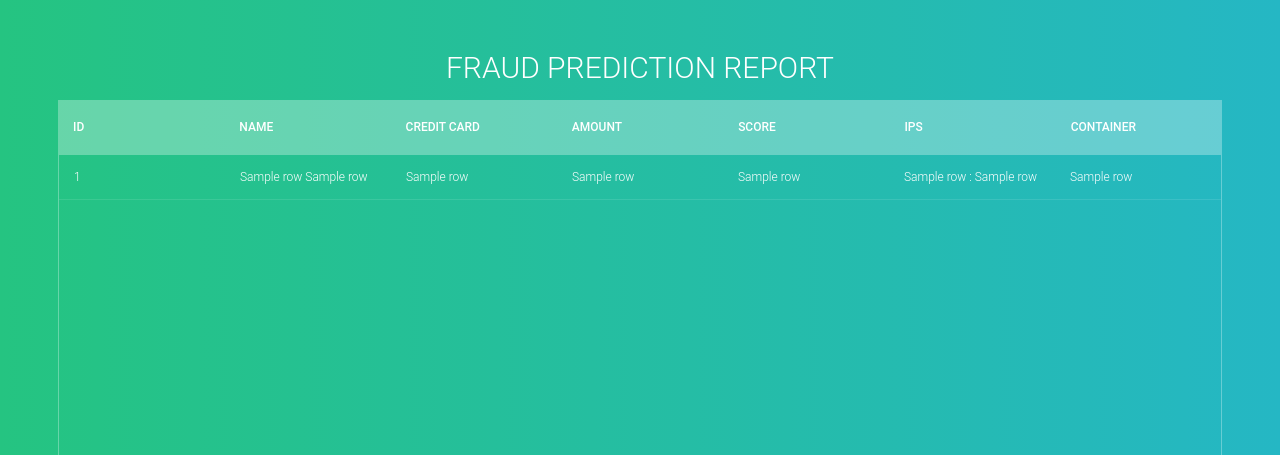
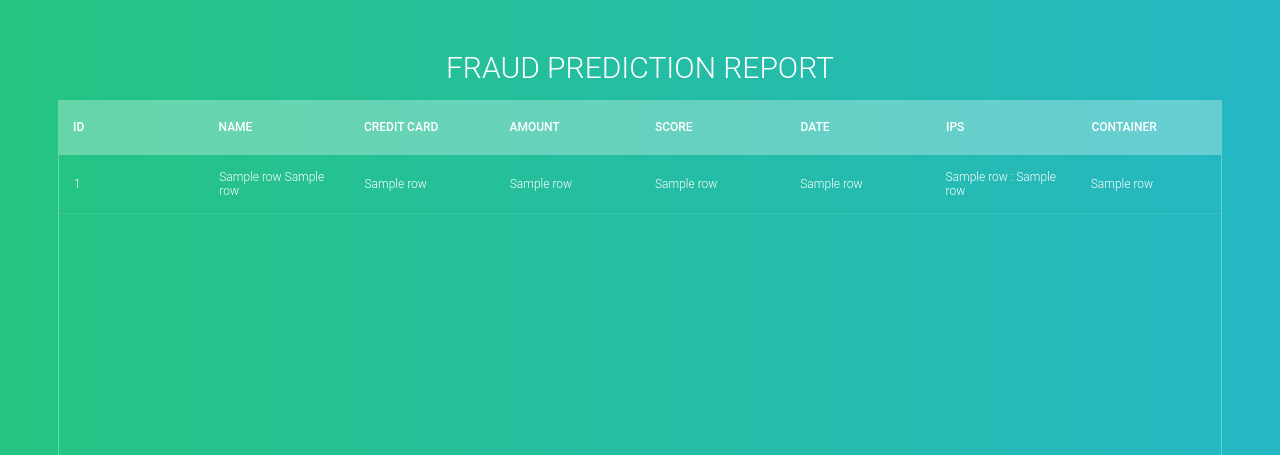
Before and after one commit to cloudacademy/fraud-detection-frontend, a Flask app: template app/web/templates/index.html in a window 1280 px wide. Shown: the top 455 px of the page. Run offline with Flask 2, Linux system fonts and the light colour scheme; the template is opened without the code that fills it: most values are stand-ins (such as "Sample title", 1, 10 or a date in 2020); lists and menus that the app fills with data are empty.

Commit message:
format update for report

```diff
--- a/app/web/templates/index.html
+++ b/app/web/templates/index.html
@@ -116,6 +116,7 @@
                         <th>Credit Card</th>
                         <th>Amount</th>
                         <th>Score</th>
+                        <th>Date</th>
                         <th>IPs</th>
                         <th>Container</th>
                     </tr>
@@ -132,8 +133,9 @@
                         <td>{{ row[3] }}</td>
                         <td>{{ row[4] }}</td>
                         <td><span title="{{ row[6] }}">{{ row[5] }}</span></td>
-                        <td>{{ row[7] }} : {{ row[8] }}</td>
-                        <td>{{ row[9] }}</td>
+                        <td>{{ row[7] }}</td>
+                        <td>{{ row[8] }} : {{ row[9] }}</td>
+                        <td>{{ row[10] }}</td>
                     </tr>
                     {% endfor %}
                 </tbody>
```
